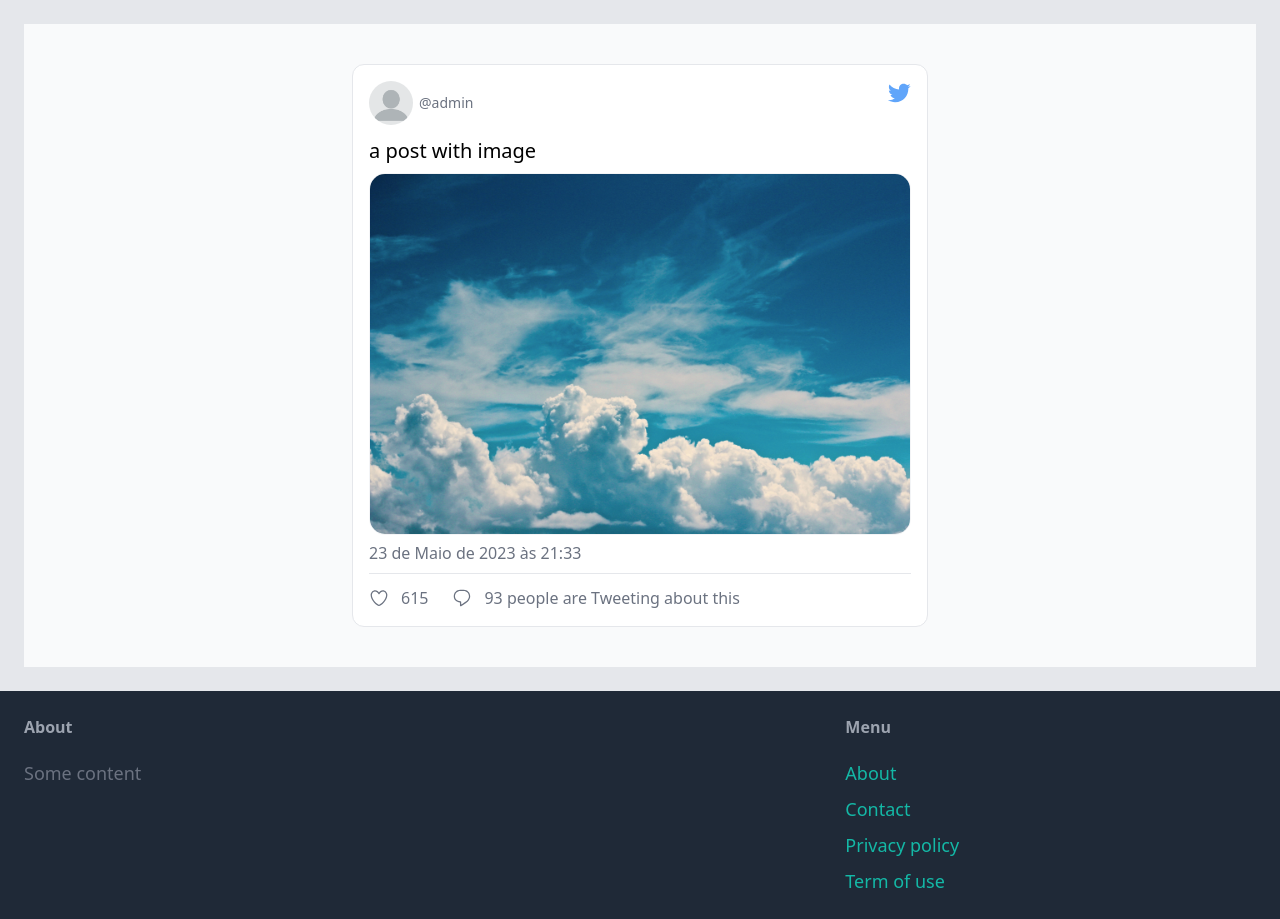
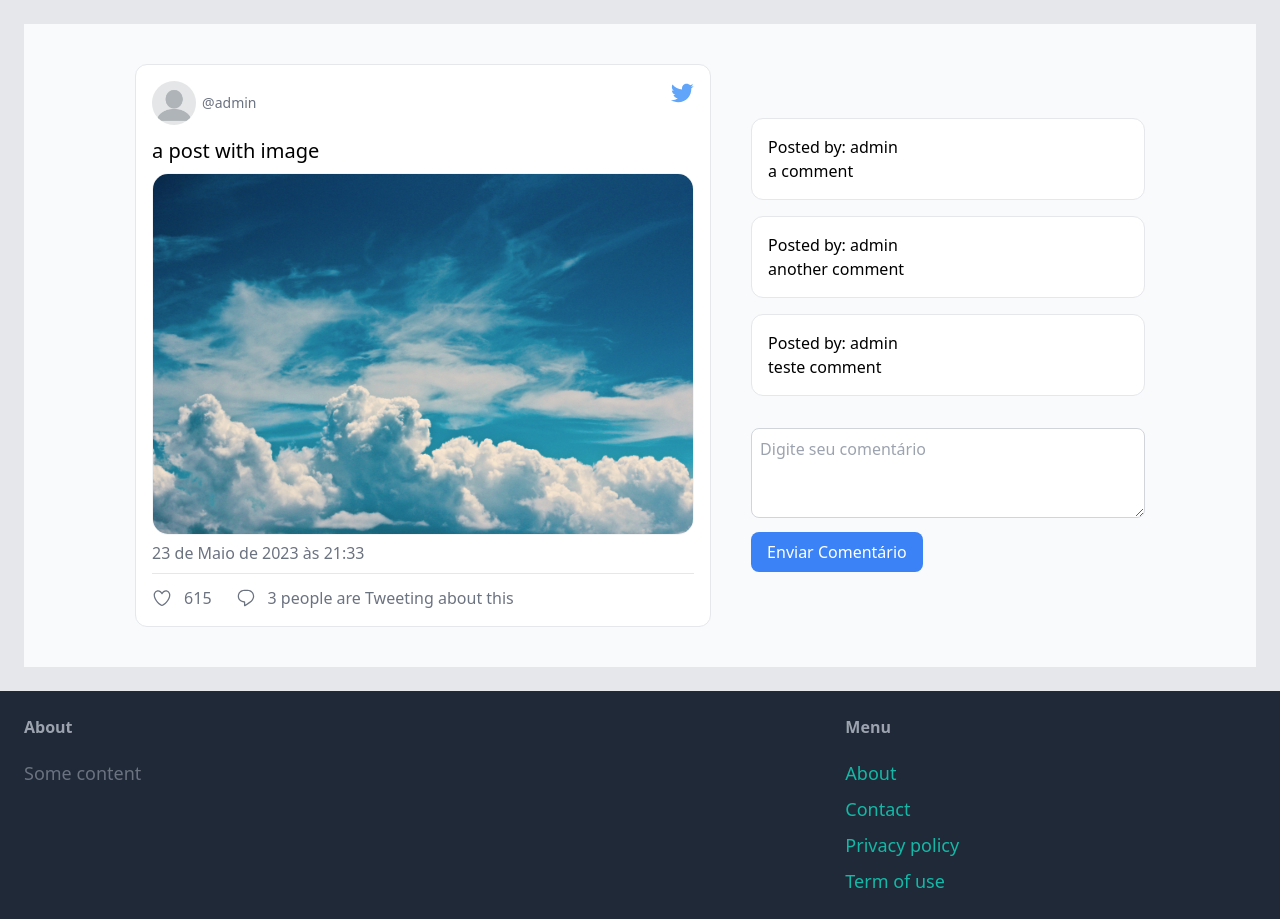
Before and after one commit to GabrielRodriguesMachado/social-media-app, a Django app: page /post/2/ in a window 1280 px wide. Shown: the part 77-996 px from the top of the page. Run offline with Django 4.2, Linux system fonts and the light colour scheme; data comes from the database, SQL or seed files in the repository; both versions use the stored data as it was after the commit; some libraries are stand-ins or nearby versions.

Commit message:
comentários agora são exibidos corretamente

```diff
--- a/social_media_app/core/templates/core/index.html
+++ b/social_media_app/core/templates/core/index.html
@@ -18,7 +18,9 @@
                         <svg class="text-blue-400 dark:text-white h-6 w-auto inline-block fill-current" viewBox="0 0 24 24"><g><path d="M23.643 4.937c-.835.37-1.732.62-2.675.733.962-.576 1.7-1.49 2.048-2.578-.9.534-1.897.922-2.958 1.13-.85-.904-2.06-1.47-3.4-1.47-2.572 0-4.658 2.086-4.658 4.66 0 .364.042.718.12 1.06-3.873-.195-7.304-2.05-9.602-4.868-.4.69-.63 1.49-.63 2.342 0 1.616.823 3.043 2.072 3.878-.764-.025-1.482-.234-2.11-.583v.06c0 2.257 1.605 4.14 3.737 4.568-.392.106-.803.162-1.227.162-.3 0-.593-.028-.877-.082.593 1.85 2.313 3.198 4.352 3.234-1.595 1.25-3.604 1.995-5.786 1.995-.376 0-.747-.022-1.112-.065 2.062 1.323 4.51 2.093 7.14 2.093 8.57 0 13.255-7.098 13.255-13.254 0-.2-.005-.402-.014-.602.91-.658 1.7-1.477 2.323-2.41z"></path></g></svg>
                       </div>
                       <p class="text-black dark:text-white block text-xl leading-snug mt-3">{{ post.content }}</p>
-                      <img class="mt-2 rounded-2xl border border-gray-100 dark:border-gray-700" src="{{ post.image.url }}"/>
+                      {% if post.image %}
+                        <img class="mt-2 rounded-2xl border border-gray-100 dark:border-gray-700" src="{{ post.image.url }}"/>
+                      {% endif %}
                       <p class="text-gray-500 dark:text-gray-400 text-base py-1 my-0.5">{{ post.date_posted }}</p>
                       <div class="border-gray-200 dark:border-gray-600 border border-b-0 my-1"></div>
                       <div class="text-gray-500 dark:text-gray-400 flex mt-3">
@@ -29,7 +31,7 @@
                         <a href="{% url 'post:detail' post.id %}">
                           <div class="flex items-center mr-6">
                                 <svg class="fill-current h-5 w-auto" viewBox="0 0 24 24" class="r-1re7ezh r-4qtqp9 r-yyyyoo r-1xvli5t r-dnmrzs r-bnwqim r-1plcrui r-lrvibr"><g><path d="M14.046 2.242l-4.148-.01h-.002c-4.374 0-7.8 3.427-7.8 7.802 0 4.098 3.186 7.206 7.465 7.37v3.828c0 .108.044.286.12.403.142.225.384.347.632.347.138 0 .277-.038.402-.118.264-.168 6.473-4.14 8.088-5.506 1.902-1.61 3.04-3.97 3.043-6.312v-.017c-.006-4.367-3.43-7.787-7.8-7.788zm3.787 12.972c-1.134.96-4.862 3.405-6.772 4.643V16.67c0-.414-.335-.75-.75-.75h-.396c-3.66 0-6.318-2.476-6.318-5.886 0-3.534 2.768-6.302 6.3-6.302l4.147.01h.002c3.532 0 6.3 2.766 6.302 6.296-.003 1.91-.942 3.844-2.514 5.176z"></path></g></svg>
-                            <span class="ml-3">93 people are Tweeting about this</span>
+                            <span class="ml-3">{{ post.comment_count }} people are Tweeting about this</span>
                           </div>
                         </a>
                       </div>
--- a/social_media_app/core/views.py
+++ b/social_media_app/core/views.py
@@ -1,10 +1,11 @@
 from django.shortcuts import render
-
+from django.db.models import Count
 from post.models import Post
 
 
 def index(request):
-    posts = Post.objects.all()[:10]
+    posts = Post.objects.annotate(comment_count=Count("comments")).all()[:10]
+
     return render(request, "core/index.html", {"posts": posts})
 
 
--- a/social_media_app/post/admin.py
+++ b/social_media_app/post/admin.py
@@ -1,5 +1,6 @@
 from django.contrib import admin
 
-from .models import Post
+from .models import Post, Comment
 
 admin.site.register(Post)
+admin.site.register(Comment)
--- a/social_media_app/post/models.py
+++ b/social_media_app/post/models.py
@@ -12,3 +12,17 @@ class Post(models.Model):
 
     def __str__(self):
         return f"Posted by {self.created_by.username}"
+
+
+class Comment(models.Model):
+    post = models.ForeignKey(
+        Post, related_name="comments", on_delete=models.CASCADE
+    )
+    user = models.ForeignKey(
+        User, related_name="comments", on_delete=models.CASCADE
+    )
+    content = models.TextField()
+    date_commented = models.DateTimeField(auto_now_add=True)
+
+    def __str__(self):
+        return f"Comment by {self.user.username} on {self.post}"
--- a/social_media_app/post/templates/post/detail.html
+++ b/social_media_app/post/templates/post/detail.html
@@ -7,7 +7,7 @@
   <div class="bg-white dark:bg-gray-800 border-gray-200 dark:border-gray-800 p-4 rounded-xl border max-w-xl">
     <div class="flex justify-between">
       <div class="flex items-center">
-        <img class="h-11 w-11 rounded-full" src="../media/profile_images/blank-profile.png"/>
+        <img class="h-11 w-11 rounded-full" src="../../media/profile_images/blank-profile.png"/>
         <div class="ml-1.5 text-sm leading-tight">
           <span class="text-gray-500 dark:text-gray-400 font-normal block">@{{ post.created_by }}</span>
         </div>
@@ -15,7 +15,9 @@
       <svg class="text-blue-400 dark:text-white h-6 w-auto inline-block fill-current" viewBox="0 0 24 24"><g><path d="M23.643 4.937c-.835.37-1.732.62-2.675.733.962-.576 1.7-1.49 2.048-2.578-.9.534-1.897.922-2.958 1.13-.85-.904-2.06-1.47-3.4-1.47-2.572 0-4.658 2.086-4.658 4.66 0 .364.042.718.12 1.06-3.873-.195-7.304-2.05-9.602-4.868-.4.69-.63 1.49-.63 2.342 0 1.616.823 3.043 2.072 3.878-.764-.025-1.482-.234-2.11-.583v.06c0 2.257 1.605 4.14 3.737 4.568-.392.106-.803.162-1.227.162-.3 0-.593-.028-.877-.082.593 1.85 2.313 3.198 4.352 3.234-1.595 1.25-3.604 1.995-5.786 1.995-.376 0-.747-.022-1.112-.065 2.062 1.323 4.51 2.093 7.14 2.093 8.57 0 13.255-7.098 13.255-13.254 0-.2-.005-.402-.014-.602.91-.658 1.7-1.477 2.323-2.41z"></path></g></svg>
     </div>
     <p class="text-black dark:text-white block text-xl leading-snug mt-3">{{ post.content }}</p>
-    <img class="mt-2 rounded-2xl border border-gray-100 dark:border-gray-700" src="{{ post.image.url }}"/>
+    {% if post.image %}
+      <img class="mt-2 rounded-2xl border border-gray-100 dark:border-gray-700" src="{{ post.image.url }}"/>
+    {% endif %}
     <p class="text-gray-500 dark:text-gray-400 text-base py-1 my-0.5">{{ post.date_posted }}</p>
     <div class="border-gray-200 dark:border-gray-600 border border-b-0 my-1"></div>
     <div class="text-gray-500 dark:text-gray-400 flex mt-3">
@@ -25,9 +27,24 @@
       </div>
       <div class="flex items-center mr-6">
         <svg class="fill-current h-5 w-auto" viewBox="0 0 24 24" class="r-1re7ezh r-4qtqp9 r-yyyyoo r-1xvli5t r-dnmrzs r-bnwqim r-1plcrui r-lrvibr"><g><path d="M14.046 2.242l-4.148-.01h-.002c-4.374 0-7.8 3.427-7.8 7.802 0 4.098 3.186 7.206 7.465 7.37v3.828c0 .108.044.286.12.403.142.225.384.347.632.347.138 0 .277-.038.402-.118.264-.168 6.473-4.14 8.088-5.506 1.902-1.61 3.04-3.97 3.043-6.312v-.017c-.006-4.367-3.43-7.787-7.8-7.788zm3.787 12.972c-1.134.96-4.862 3.405-6.772 4.643V16.67c0-.414-.335-.75-.75-.75h-.396c-3.66 0-6.318-2.476-6.318-5.886 0-3.534 2.768-6.302 6.3-6.302l4.147.01h.002c3.532 0 6.3 2.766 6.302 6.296-.003 1.91-.942 3.844-2.514 5.176z"></path></g></svg>
-        <span class="ml-3">93 people are Tweeting about this</span>
+        <span class="ml-3">{{ comments.count }} people are Tweeting about this</span>
       </div>
     </div>
   </div>
+
+  <div class="ml-10 flex flex-col">
+    {% for comment in comments %}
+      <div class="bg-white dark:bg-gray-800 border-gray-200 dark:border-gray-800 p-4 rounded-xl border mb-4">
+        <p>Posted by: {{ comment.user.username }}</p>
+        <p>{{ comment.content }}</p>
+      </div>
+    {% endfor %}
+  {% comment %} <form action="{% url 'add_comment' post.id %}" method="post" class="mt-4"> {% endcomment %}
+  <form action="" method="post" class="mt-4">
+    {% csrf_token %}
+    <textarea name="comment" class="border border-gray-300 rounded-lg p-2 w-full" rows="3" placeholder="Digite seu comentário"></textarea>
+    <button type="submit" class="bg-blue-500 text-white px-4 py-2 rounded-lg mt-2">Enviar Comentário</button>
+  </form>
+  </div>
 </div>
 {% endblock content %}
--- a/social_media_app/post/views.py
+++ b/social_media_app/post/views.py
@@ -5,4 +5,7 @@ from .models import Post
 
 def detail(request, pk):
     post = get_object_or_404(Post, pk=pk)
-    return render(request, "post/detail.html", {"post": post})
+    comments = post.comments.all()
+    return render(
+        request, "post/detail.html", {"post": post, "comments": comments}
+    )
```
Also changed, not shown: social_media_app/db.sqlite3, social_media_app/post/migrations/0002_comment.py (added).
